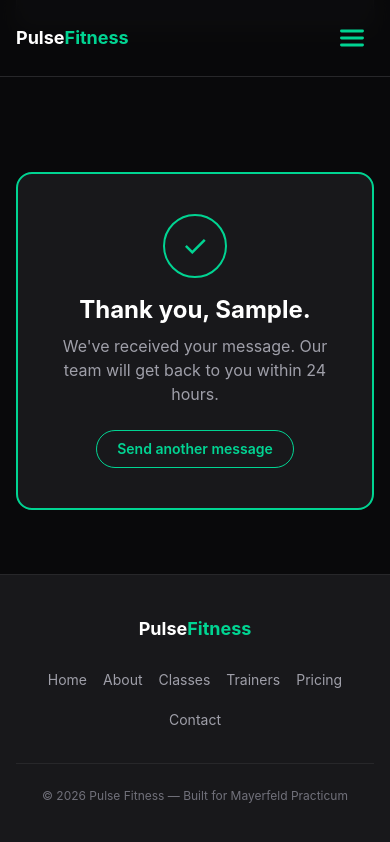
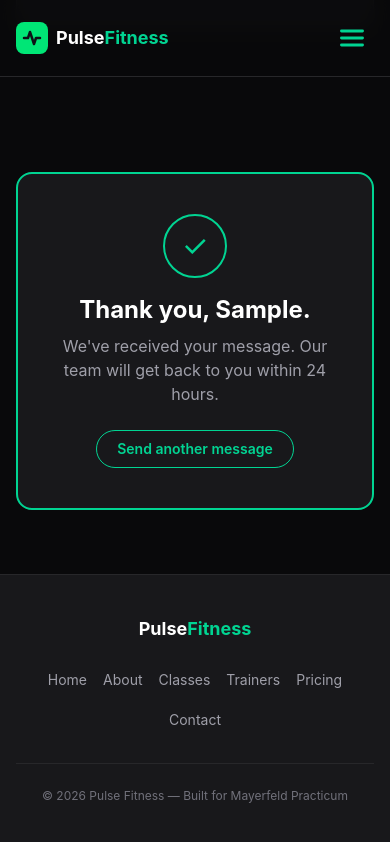
Before and after one commit to nurabsystems/pulse-fitness, a React (Vite) app: page / in a window 390 px wide. Both pictures are taken after typing "Sample", "name@example.com", "Sample" into the empty fields and a click on the button "Send Message". Shown: the part 9281-10123 px from the top of the page. Built offline with nearby package versions, Linux system fonts and the light colour scheme.

Commit message:
fix: remove onReset reference, add SVG logo and larger hamburger

```diff
--- a/src/components/Header.jsx
+++ b/src/components/Header.jsx
@@ -1,30 +1,43 @@
-// Header — sticky nav with mobile hamburger menu
-//
-// Contains its own useState for the mobile menu toggle.
-// Gets userName and theme props from App.
+// Header — sticky nav with mobile hamburger menu.
+// Receives userName from App for the greeting chip.
 
-import { useState } from "react";
+import { useState } from 'react'
 
 const links = [
-  { href: "#hero", label: "Home" },
-  { href: "#about", label: "About" },
-  { href: "#classes", label: "Classes" },
-  { href: "#trainers", label: "Trainers" },
-  { href: "#pricing", label: "Pricing" },
-  { href: "#contact", label: "Contact" },
-];
+  { href: '#hero',     label: 'Home' },
+  { href: '#about',    label: 'About' },
+  { href: '#classes',  label: 'Classes' },
+  { href: '#trainers', label: 'Trainers' },
+  { href: '#pricing',  label: 'Pricing' },
+  { href: '#contact',  label: 'Contact' },
+]
 
-export function Header({ userName, onReset }) {
-  const [isMenuOpen, setIsMenuOpen] = useState(false);
+export function Header({ userName }) {
+  const [isMenuOpen, setIsMenuOpen] = useState(false)
 
   return (
     <header className="sticky top-0 z-50 border-b border-zinc-800 bg-zinc-950/80 backdrop-blur">
       <nav className="mx-auto flex max-w-6xl items-center justify-between px-4 py-4">
-        <a href="#hero" className="text-lg font-bold text-white">
-          Pulse<span className="text-emerald-400">Fitness</span>
+        <a
+          href="#hero"
+          className="flex items-center gap-2 text-lg font-bold text-white"
+          aria-label="Pulse Fitness — Home"
+        >
+          <svg width="32" height="32" viewBox="0 0 32 32" aria-hidden="true">
+            <rect width="32" height="32" rx="8" fill="#00E676" />
+            <path
+              d="M8 16 L12 16 L14 10 L18 22 L20 16 L24 16"
+              stroke="#0D1117"
+              strokeWidth="2.5"
+              fill="none"
+              strokeLinecap="round"
+              strokeLinejoin="round"
+            />
+          </svg>
+          <span>Pulse<span className="text-emerald-400">Fitness</span></span>
         </a>
 
-        {/* Desktop nav — hidden on mobile */}
+        {/* Desktop nav */}
         <ul className="hidden items-center gap-6 sm:flex">
           {links.map((l) => (
             <li key={l.href}>
@@ -37,57 +50,34 @@ export function Header({ userName, onReset }) {
             </li>
           ))}
 
-          {/* User chip with reset */}
+          {/* User chip — display only, no reset */}
           {userName && (
             <li>
-              <button
-                type="button"
-                onClick={onReset}
-                title="Reset and start over"
-                className="flex items-center gap-2 rounded-full border border-zinc-800 px-3 py-1.5 text-xs font-semibold text-zinc-300 transition hover:border-emerald-400 hover:text-emerald-400"
-              >
+              <span className="flex items-center gap-2 rounded-full border border-zinc-800 px-3 py-1.5 text-xs font-semibold text-zinc-300">
                 <span className="flex h-5 w-5 items-center justify-center rounded-full bg-emerald-400 text-[10px] font-bold text-black">
                   {userName.charAt(0).toUpperCase()}
                 </span>
                 {userName}
-              </button>
+              </span>
             </li>
           )}
         </ul>
 
-        {/* Hamburger — hidden on desktop, shown on mobile */}
+        {/* Hamburger — mobile only */}
         <button
           type="button"
           onClick={() => setIsMenuOpen((open) => !open)}
           aria-expanded={isMenuOpen}
-          aria-label={isMenuOpen ? "Close menu" : "Open menu"}
+          aria-label={isMenuOpen ? 'Close menu' : 'Open menu'}
           className="rounded-lg p-2 text-emerald-400 sm:hidden"
         >
           {isMenuOpen ? (
-            <svg
-              width="28"
-              height="28"
-              viewBox="0 0 24 24"
-              fill="none"
-              stroke="currentColor"
-              strokeWidth="2.5"
-              strokeLinecap="round"
-              strokeLinejoin="round"
-            >
+            <svg width="28" height="28" viewBox="0 0 24 24" fill="none" stroke="currentColor" strokeWidth="2.5" strokeLinecap="round" strokeLinejoin="round">
               <line x1="18" y1="6" x2="6" y2="18" />
               <line x1="6" y1="6" x2="18" y2="18" />
             </svg>
           ) : (
-            <svg
-              width="28"
-              height="28"
-              viewBox="0 0 24 24"
-              fill="none"
-              stroke="currentColor"
-              strokeWidth="2.5"
-              strokeLinecap="round"
-              strokeLinejoin="round"
-            >
+            <svg width="28" height="28" viewBox="0 0 24 24" fill="none" stroke="currentColor" strokeWidth="2.5" strokeLinecap="round" strokeLinejoin="round">
               <line x1="3" y1="6" x2="21" y2="6" />
               <line x1="3" y1="12" x2="21" y2="12" />
               <line x1="3" y1="18" x2="21" y2="18" />
@@ -96,7 +86,7 @@ export function Header({ userName, onReset }) {
         </button>
       </nav>
 
-      {/* Mobile menu — only shown when isMenuOpen is true */}
+      {/* Mobile menu */}
       {isMenuOpen && (
         <ul className="border-t border-zinc-800 bg-zinc-950 px-4 pb-4 sm:hidden">
           {links.map((l) => (
@@ -113,24 +103,16 @@ export function Header({ userName, onReset }) {
 
           {userName && (
             <li className="mt-2 border-t border-zinc-800 pt-3">
-              <button
-                type="button"
-                onClick={() => {
-                  setIsMenuOpen(false);
-                  onReset();
-                }}
-                className="flex w-full items-center gap-2 text-sm font-semibold text-zinc-300"
-              >
+              <span className="flex items-center gap-2 text-sm font-semibold text-zinc-300">
                 <span className="flex h-6 w-6 items-center justify-center rounded-full bg-emerald-400 text-[11px] font-bold text-black">
                   {userName.charAt(0).toUpperCase()}
                 </span>
                 {userName}
-                <span className="ml-auto text-xs text-zinc-500">Reset</span>
-              </button>
+              </span>
             </li>
           )}
         </ul>
       )}
     </header>
-  );
+  )
 }
```
